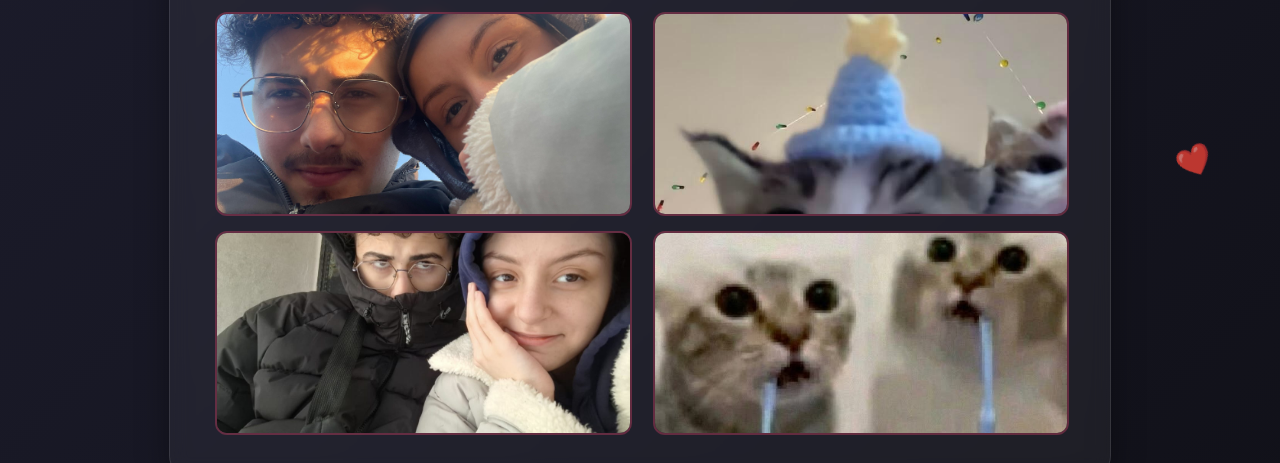
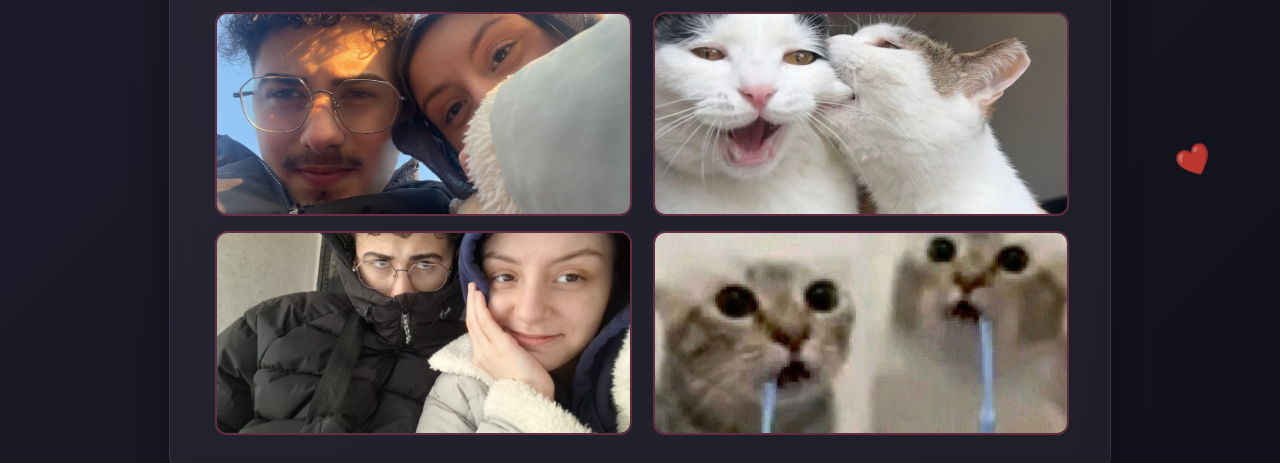
Before and after one commit to sleurise/mutlu-yillar2, a plain HTML site: page index.html in a window 1280 px wide. Shown: the part 599-1062 px from the top of the page. Drawn offline with Linux system fonts and the light colour scheme.

Commit message:
Update index.html

```diff
--- a/index.html
+++ b/index.html
@@ -127,7 +127,7 @@
 
             <div class="foto-sutun">
                 <img src="956240933375834565.jpg" alt="Biz 4">
-                <img src="indir (6).jpg" alt="Biz 5">
+                <img src="2181499817209854.jpg" alt="Biz 5">
                 <img src="oughh me.jpg" alt="Biz 6">
             </div>
 
```
